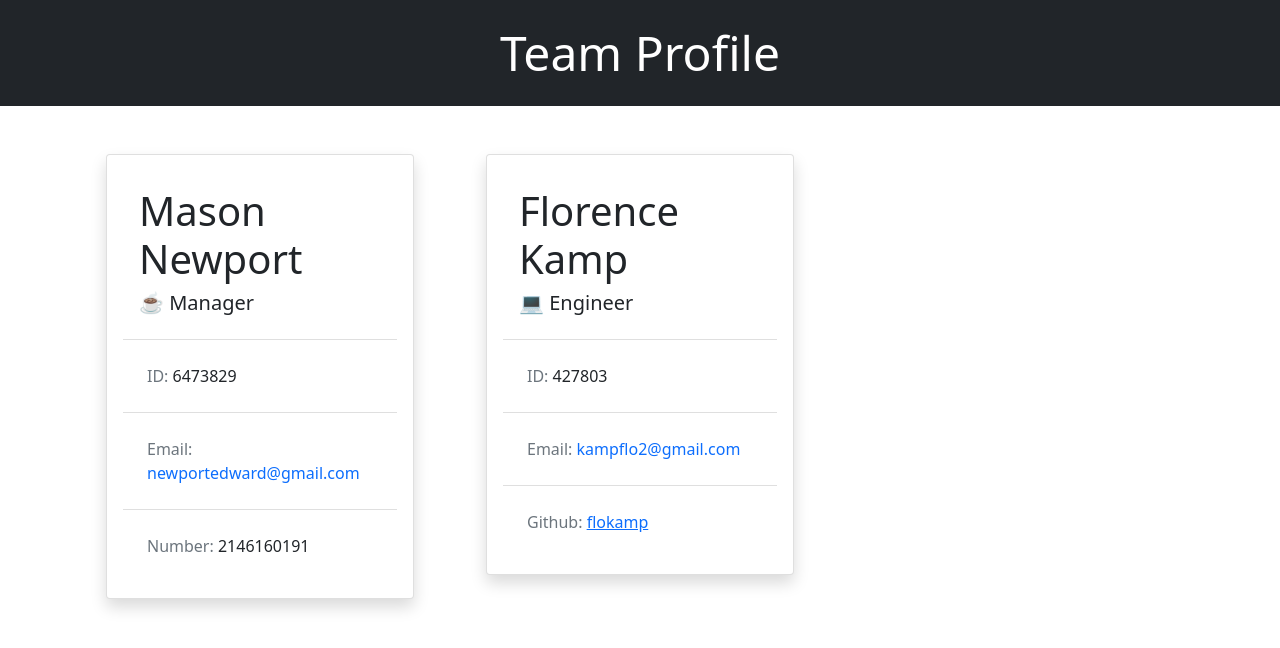
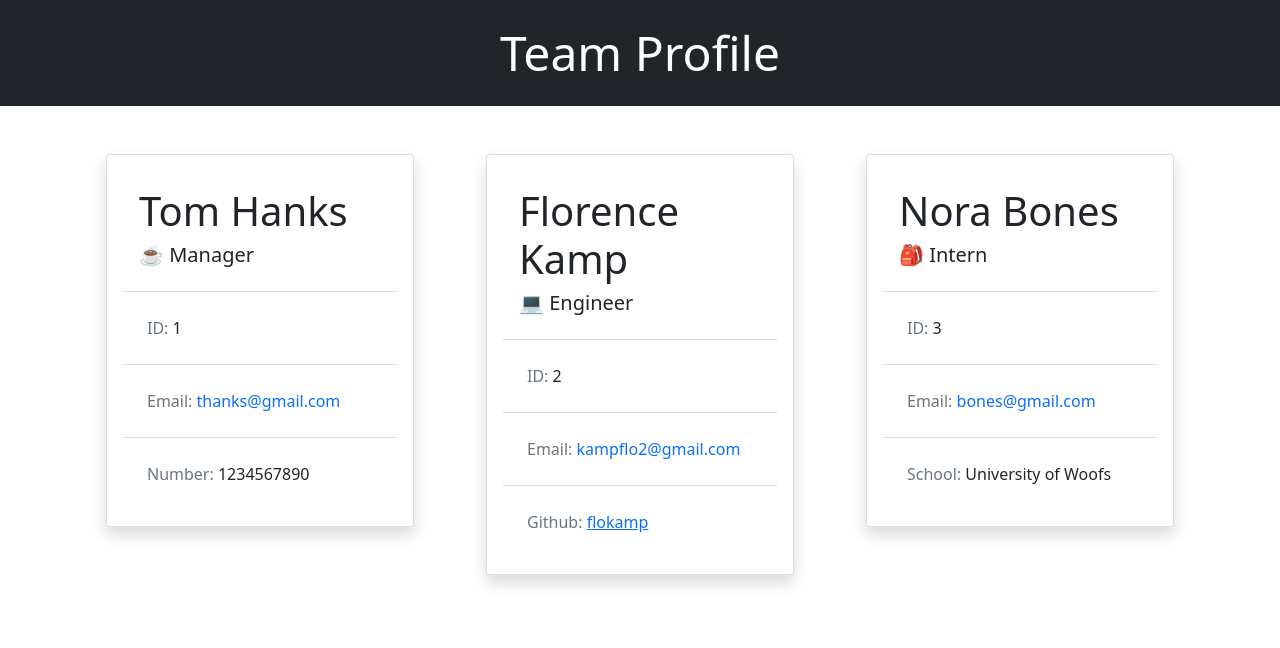
Before and after one commit to flokamp/team-profile-generator, a website: page index.html in a window 1280 px wide. Drawn offline with nearby package versions, Linux system fonts and the light colour scheme.

Commit message:
generated html file

```diff
--- a/app.js
+++ b/app.js
@@ -78,11 +78,11 @@ function teamMembers() {
       type: 'list',
       name: 'member',
       message: 'Would you like to add a new team member?',
-      choices: ["Yes I would like to add an engineer.", "Yes, I would like to add an intern.", "No, I've added everyone on my team."]
+      choices: ["Yes, add an engineer.", "Yes, add an intern.", "No, I've added everyone on my team."]
     }).then(data => {
-      if (data.member === "Yes I would like to add an engineer.") {
+      if (data.member === "Yes, add an engineer.") {
         addEngineer()
-      } else if (data.member === "Yes, I would like to add an intern.") {
+      } else if (data.member === "Yes, add an intern.") {
         addIntern()
       } else {
         createFile()
--- a/index.html
+++ b/index.html
@@ -17,14 +17,14 @@
         <div class="col">
     <div class="card m-4 shadow p-3 bg-body rounded">
       <div class="card-body">
-        <h1 class="card-title">Mason Newport</h1>
+        <h1 class="card-title">Tom Hanks</h1>
         <h5 class="fw-light">&#9749; Manager</h5>
       </div>
       <ul class="list-group list-group-flush">
-        <li class="list-group-item p-4"><span class="text-muted">ID:</span>  6473829</li>
-        <li class="list-group-item p-4"><span class="text-muted">Email: </span><a class="text-decoration-none" href="mailto:newportedward@gmail.com">newportedward@gmail.com</a></li>
+        <li class="list-group-item p-4"><span class="text-muted">ID:</span>  1</li>
+        <li class="list-group-item p-4"><span class="text-muted">Email: </span><a class="text-decoration-none" href="mailto:thanks@gmail.com">thanks@gmail.com</a></li>
 
-  <li class="list-group-item p-4"><span class="text-muted">Number:</span> 2146160191</li>
+  <li class="list-group-item p-4"><span class="text-muted">Number:</span> 1234567890</li>
 
 
 
@@ -38,12 +38,29 @@
         <h5 class="fw-light">&#128187; Engineer</h5>
       </div>
       <ul class="list-group list-group-flush">
-        <li class="list-group-item p-4"><span class="text-muted">ID:</span>  427803</li>
+        <li class="list-group-item p-4"><span class="text-muted">ID:</span>  2</li>
         <li class="list-group-item p-4"><span class="text-muted">Email: </span><a class="text-decoration-none" href="mailto:kampflo2@gmail.com">kampflo2@gmail.com</a></li>
 
 
 
-  <li class="list-group-item p-4"><span class="text-muted">Github: </span><a href="https://github.com/flokamp">flokamp</a></li>
+  <li class="list-group-item p-4"><span class="text-muted text-decoration-none">Github: </span><a href="https://github.com/flokamp">flokamp</a></li>
+
+      </ul>
+    </div>
+  </div>
+  <div class="col">
+    <div class="card m-4 shadow p-3 bg-body rounded">
+      <div class="card-body">
+        <h1 class="card-title">Nora Bones</h1>
+        <h5 class="fw-light">&#127890; Intern</h5>
+      </div>
+      <ul class="list-group list-group-flush">
+        <li class="list-group-item p-4"><span class="text-muted">ID:</span>  3</li>
+        <li class="list-group-item p-4"><span class="text-muted">Email: </span><a class="text-decoration-none" href="mailto:bones@gmail.com">bones@gmail.com</a></li>
+
+
+  <li class="list-group-item p-4"><span class="text-muted">School: </span>University of Woofs</li>
+
 
       </ul>
     </div>
```
Also changed, not shown: __tests__/Manager.test.js (+1 -1 lines).
